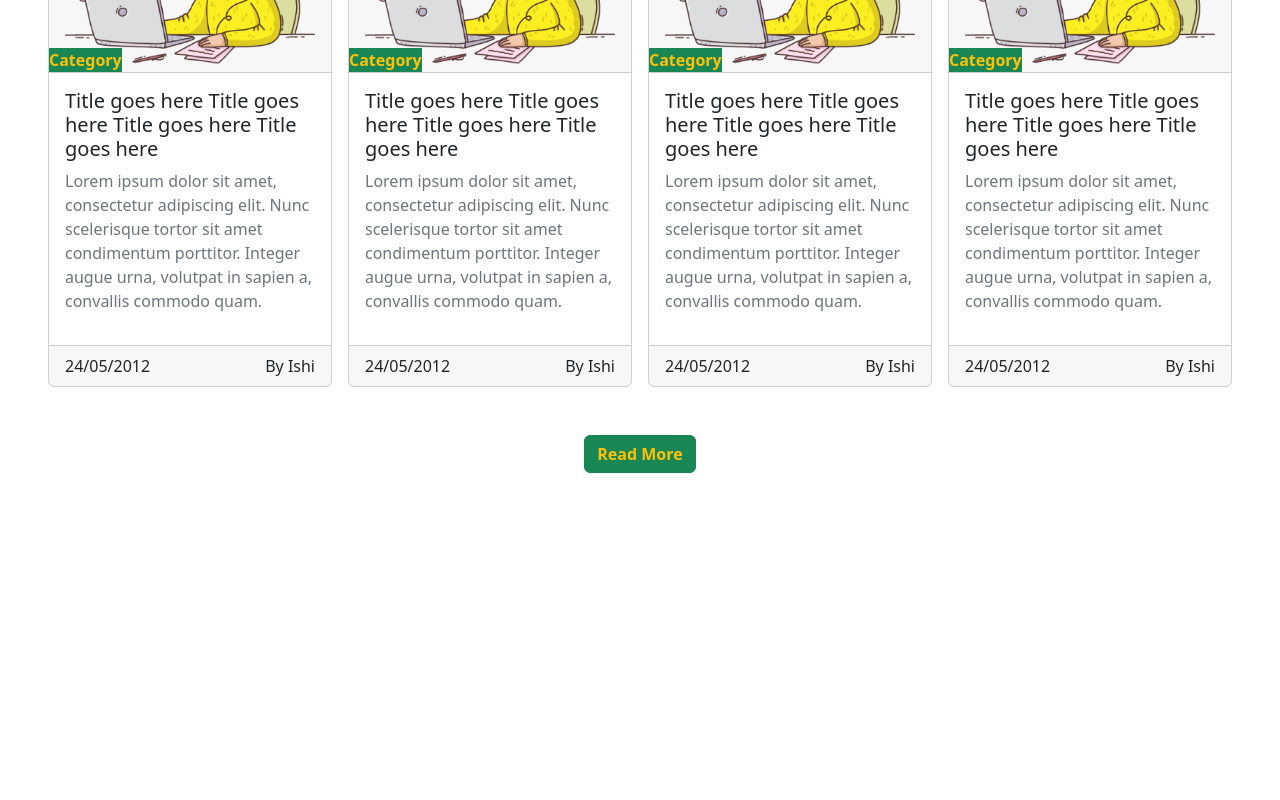
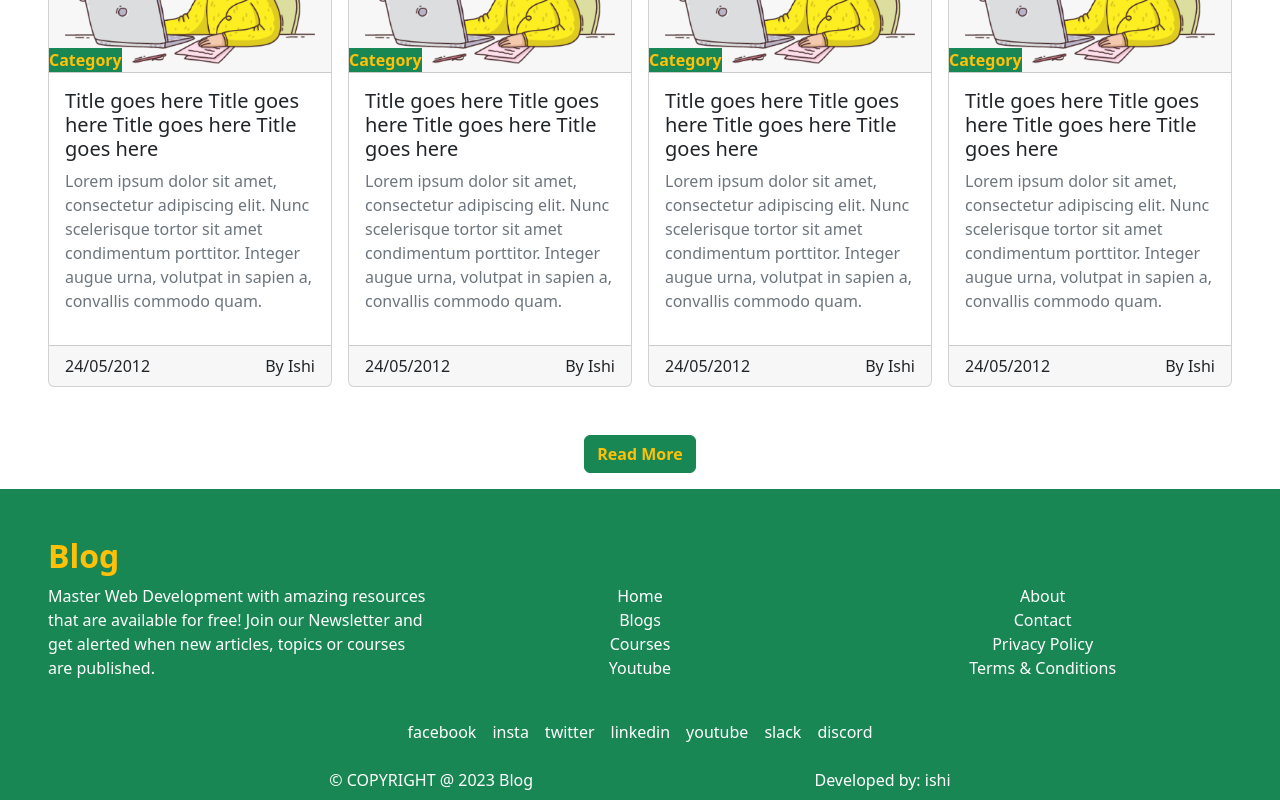
Before and after one commit to steeven-louk/blog, a React (Create React App) app in the folder client/: page /about in a window 1280 px wide. Shown: the part 714-1514 px from the top of the page. Before the commit the page ends 1187 px from the top, so only its background shows below. Built offline with nearby package versions, Linux system fonts and the light colour scheme.

Commit message:
mise en place du footer

```diff
--- a/client/src/App.css
+++ b/client/src/App.css
@@ -14,6 +14,7 @@
 }
 
 .App-header {
+
   background-color: #282c34;
   min-height: 100vh;
   display: flex;
@@ -22,6 +23,7 @@
   justify-content: center;
   font-size: calc(10px + 2vmin);
   color: white;
+
 }
 
 .App-link {
--- a/client/src/App.js
+++ b/client/src/App.js
@@ -1,5 +1,6 @@
 // import './App.css';
 
+import Footer from "./components/footer/Footer";
 import Header from "./components/header/Header";
 import Heros from "./components/heros/Heros";
 import HomePage from "./pages/homePage/HomePage";
@@ -12,7 +13,7 @@ function App() {
       <Header/>
       <Heros/>
       <HomePage/>
-
+      <Footer/>
 
     </div>
   );
--- /dev/null
+++ b/client/src/components/footer/Footer.jsx
@@ -0,0 +1,51 @@
+import React from "react";
+
+const Footer = () => {
+  return (
+    <div className="footer px-5 pt-5 pb-2 bg-success text-white mt-3">
+      <div className="row">
+        <h2 className="text-warning fw-bold">Blog</h2>
+        <div className="col-md-4">
+          <p>
+            {" "}
+            Master Web Development with amazing resources that are available for
+            free! Join our Newsletter and get alerted when new articles, topics
+            or courses are published.
+          </p>
+        </div>
+        <div className="col-md-4 text-capitalize align-items-center">
+          <ul className="nav flex-column align-items-center">
+            <li>home</li>
+            <li>blogs</li>
+            <li>courses</li>
+            <li>youtube</li>
+          </ul>
+        </div>
+        <div className="col-md-4 text-capitalize align-items-center">
+          <ul className="nav flex-column  align-items-center text-left">
+            <li className="nav-item">about</li>
+            <li>contact</li>
+            <li>privacy policy</li>
+            <li>terms & conditions</li>
+          </ul>
+        </div>
+      </div>
+      <div className="social-media my-4 d-flex gap-3 justify-content-center ">
+        <span>facebook</span>
+        <span>insta</span>
+        <span>twitter</span>
+        <span>linkedin</span>
+        <span>youtube</span>
+        <span>slack</span>
+        <span>discord</span>
+      </div>
+
+      <div className="copyright d-flex justify-content-evenly ">
+        <span>&copy; COPYRIGHT @ 2023 Blog</span>
+        <span>Developed by: ishi</span>
+      </div>
+    </div>
+  );
+};
+
+export default Footer;
```
Also changed, not shown: client/src/index.css (line endings or trailing spaces).
